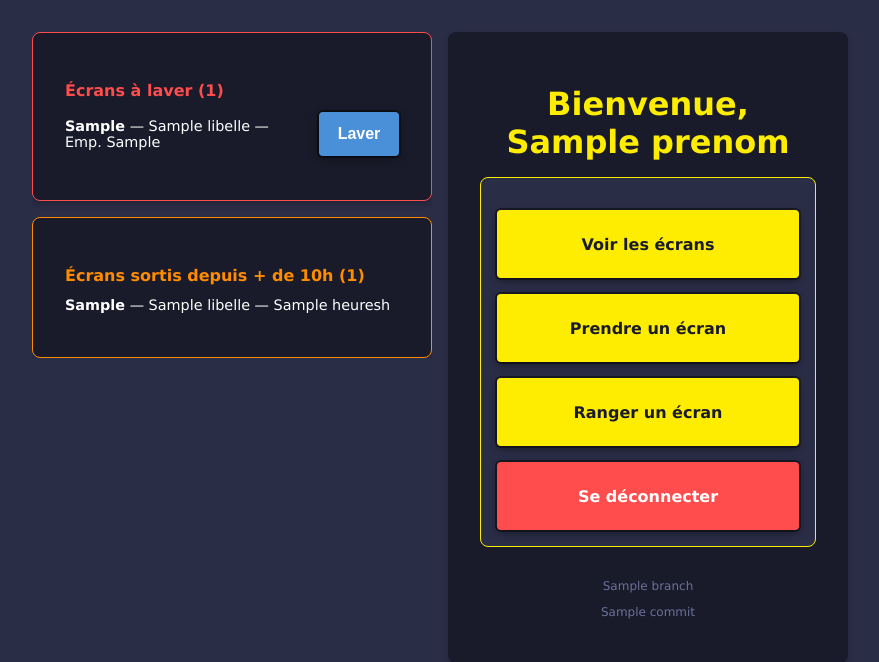
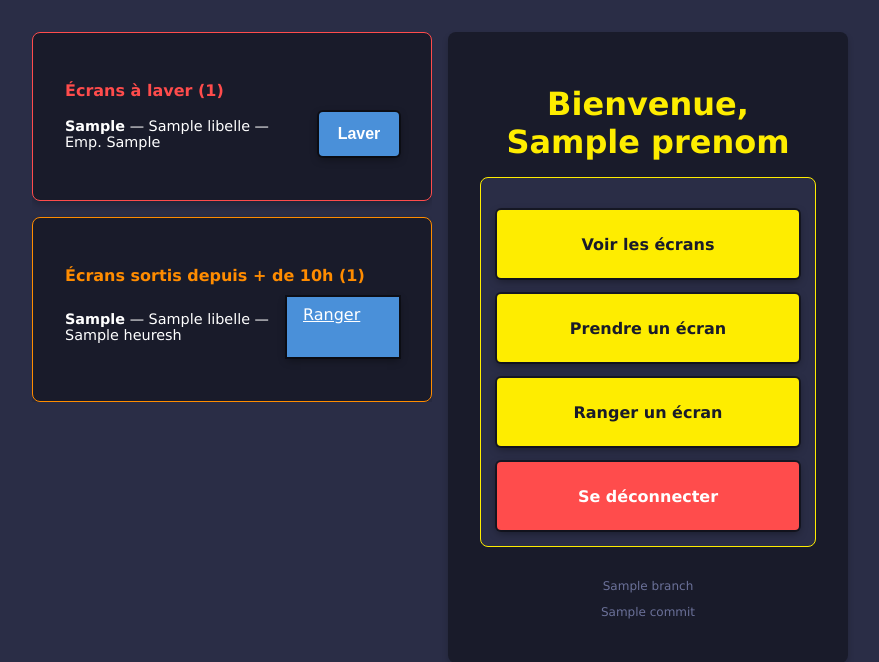
Before and after one commit to AmelienLS/RPI_LocalWebServer, a Python web app: template Templates/index.html in a window 1280 px wide. Shown: the top 662 px of the page, without its empty margins (200-1079 px from the left). Run offline with Jinja, Linux system fonts and the light colour scheme; the template is opened without the code that fills it: most values are stand-ins (such as "Sample title", 1, 10 or a date in 2020).

Commit message:
3.18.2 feat(index): add ranger link on overdue screens panel

```diff
--- a/Templates/index.html
+++ b/Templates/index.html
@@ -38,6 +38,7 @@
                     <span class="laver-info">
                         <strong>{{ ecran.ref_ecran }}</strong> — {{ ecran.libelle }} — {{ ecran.heures }}h
                     </span>
+                    <a href="{{ url_for('ranger') }}" class="laver-btn">Ranger</a>
                 </div>
                 {% if not loop.last %}<div class="laver-sep"></div>{% endif %}
                 {% endfor %}
```
Also changed, not shown: CHANGELOG.md.
